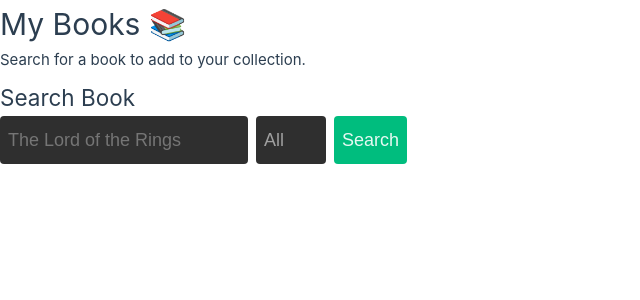
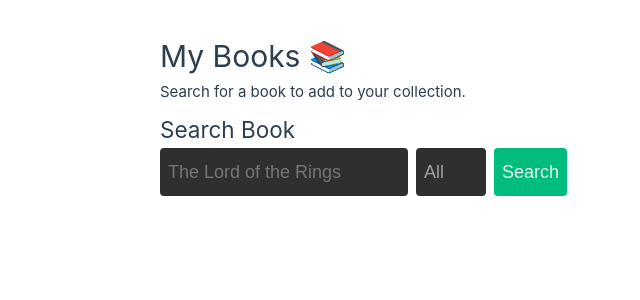
Before and after one commit to IIC3585-2024/vue-group-07, a Vue app in the folder my-books/: page /add-book in a window 1280 px wide. Shown: the top 300 px of the page, without its empty margins (0-640 px from the left). Built offline with nearby package versions, Linux system fonts and the light colour scheme.

Commit message:
fix: padding and margin of AddBookView

```diff
--- a/my-books/src/views/AddBookView.vue
+++ b/my-books/src/views/AddBookView.vue
@@ -15,6 +15,8 @@ import AddBook from '../components/AddBook.vue';
 <style scoped>
 
 #book-search {
+    margin: 0 8rem;
+    padding: 2rem;
     min-width: 80vw;
     min-height: 100vh;
 }
```
